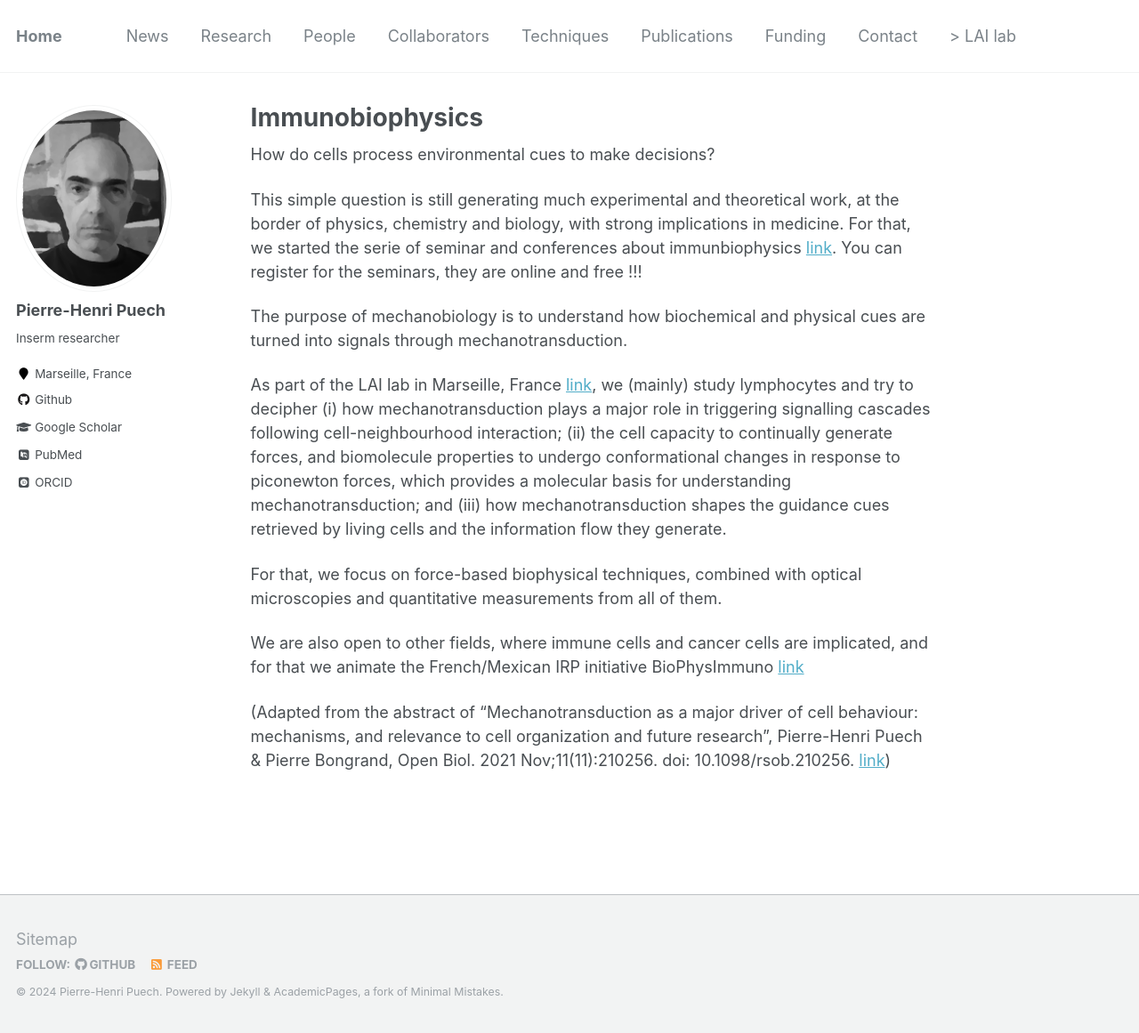
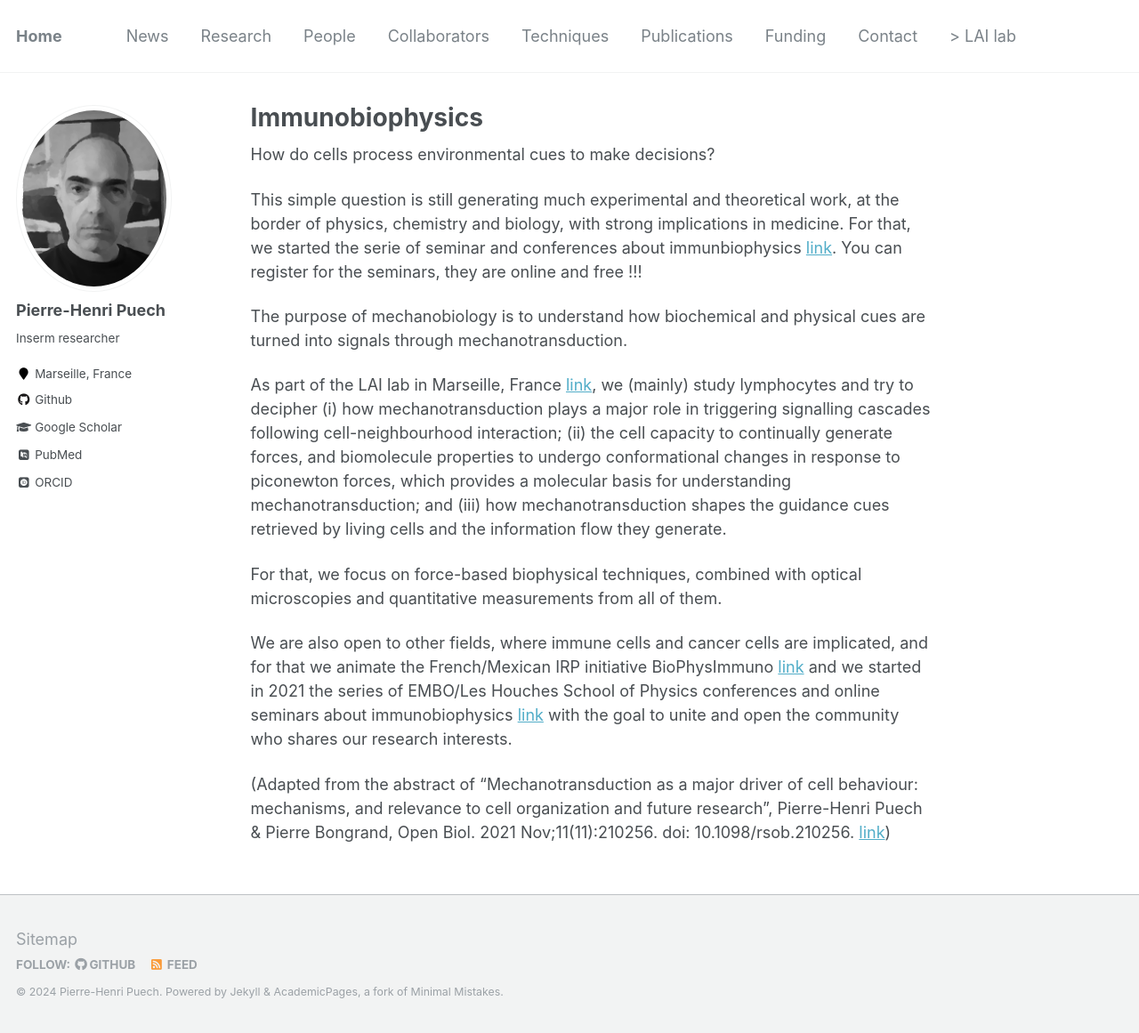
Before and after one commit to phpuech/phpuech.github.io, a Jekyll site: the page built from _pages/about.md, in a window 1280 px wide and 1161 px high. Shown: the whole window at 89% size. Built offline with Jekyll 4.4.1, drawn with Linux system fonts in a browser that asks for light colours; some web fonts are replaced.

Commit message:
modif about

```diff
--- a/_pages/about.md
+++ b/_pages/about.md
@@ -19,6 +19,6 @@ As part of the LAI lab in Marseille, France [link](https://labadhesioninflammati
 
 For that, we focus on force-based biophysical techniques, combined with optical microscopies and quantitative measurements from all of them.
 
-We are also open to other fields, where immune cells and cancer cells are implicated, and for that we animate the French/Mexican IRP initiative BioPhysImmuno [link](https://biophysimmuno.wordpress.com/)
+We are also open to other fields, where immune cells and cancer cells are implicated, and for that we animate the French/Mexican IRP initiative BioPhysImmuno [link](https://biophysimmuno.wordpress.com/) and we started in 2021 the series of EMBO/Les Houches School of Physics conferences and online seminars about immunobiophysics [link](https://immunobiophysics.org/) with the goal to unite and open the community who shares our research interests.
 
 (Adapted from the abstract of "Mechanotransduction as a major driver of cell behaviour: mechanisms, and relevance to cell organization and future research", Pierre-Henri Puech  & Pierre Bongrand, Open Biol. 2021 Nov;11(11):210256. doi: 10.1098/rsob.210256. [link](https://pubmed.ncbi.nlm.nih.gov/34753321/))
```
